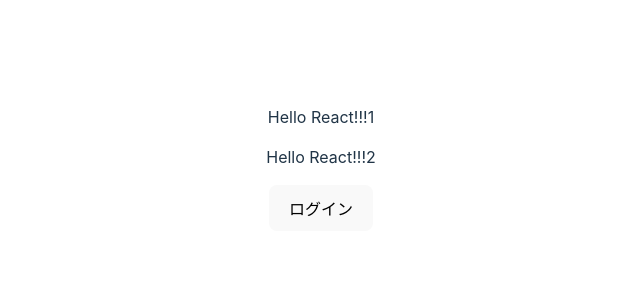
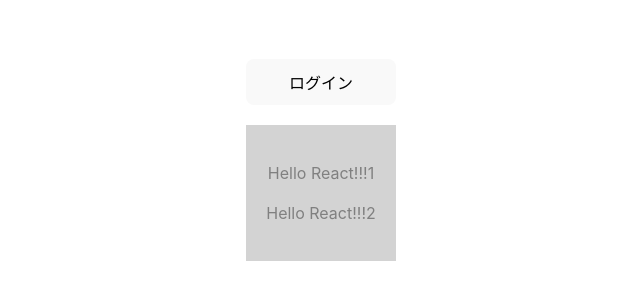
Before and after one commit to otsuboDesi/react-reacthooks-practice, a React (Vite) app: page / in a window 1280 px wide. Shown: the part 240-540 px from the top of the page, without its empty margins (319-959 px from the left). Built offline with nearby package versions, Linux system fonts and the light colour scheme.

Commit message:
Edit: コンポーネントで切り分けする

```diff
--- a/src/App.jsx
+++ b/src/App.jsx
@@ -25,17 +25,24 @@ const LoginControl = () => {
   return <LoginButton toggleIsLoggedIn={toggledIsLoggedIn} />;
 };
 
-const App = () => {
+const IfContainer = () => {
   const isReact = true;
   return (
-    <>
+    <div style={{ background: "lightgray", padding: 20, color: "gray" }}>
       <p>{isReact ? "Hello React!!!1" : "Hello!"}</p>
       {/* isReact === true */}
       {isReact && <p>Hello React!!!2</p>}
       {/* isReact === false */}
       <p>{isReact || "Hello React!!!3"}</p>
+    </div>
+  );
+};
+const App = () => {
+  return (
+    <div style={{ display: "flex", flexDirection: "column", gap: 20 }}>
       <LoginControl />
-    </>
+      <IfContainer />
+    </div>
   );
 };
 
```
